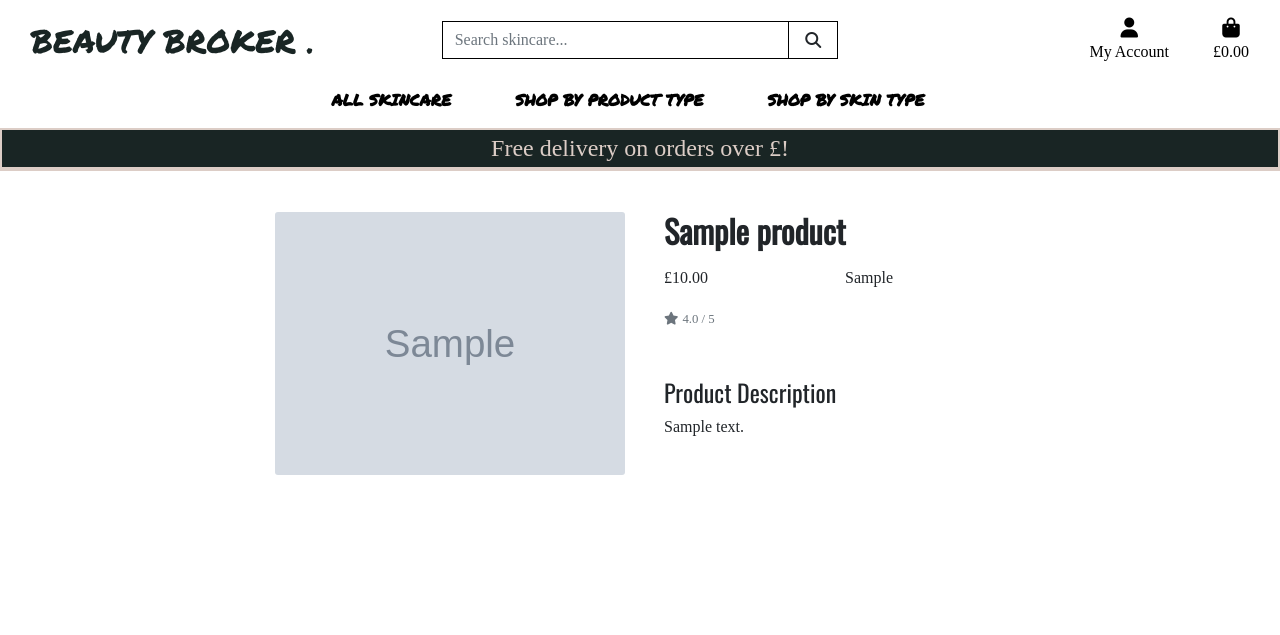
After one commit to ClDaly2904/beauty-broker, a Django app: page /products/000 in a window 1280 px wide. The commit adds this page. Shown: the top 635 px of the page. Run offline with Django 3.2, Linux system fonts and the light colour scheme; tables that the repository leaves empty hold one stand-in row (values such as "Sample post"); grey boxes marked "Sample" are stand-in pictures; some libraries are stand-ins or nearby versions; some web fonts are replaced.

Commit message:
Add product_detail.html page

```diff
--- /dev/null
+++ b/products/templates/products/product_detail.html
@@ -0,0 +1,52 @@
+{% extends "base.html" %}
+{% load static %}
+
+{% block page_header %}
+<div class="container header-container">
+    <div class="row">
+        <div class="col"></div>
+    </div>
+</div>
+{% endblock %}
+
+{% block content %}
+<div class="container">
+    <div class="row">
+        <div class="col-12 col-md-6 col-lg-4 offset-lg-2">
+            <div class="image-container my-5">
+                {% if product.image %}
+                <a href="{{ product.image.url }}" target="_blank">
+                    <img class="card-img img-fluid" src="{{ product.image.url }}" alt="{{ product.name }}">
+                </a>
+                {% else %}
+                <a href="">
+                    <img class="card-img img-fluid" src="{{ MEDIA_URL }}noimage.png" alt="{{ product.name }}">
+                </a>
+                {% endif %}
+            </div>
+        </div>
+        <div class="col-12 col-md-6 col-lg-4 px-4">
+            <div class="product-details-container mb-5 mt-md-5">
+                <h2 class="mb-3 font-weight-bold">{{ product.name }}</h2>
+                <div class="row">
+                    <div class="col">
+                        <p class="mb-0 text-left">£{{ product.price }}</p>
+                    </div>
+                    <div class="col">
+                        {% if product.size %}
+                        <p>{{ product.size }}</p>
+                        {% endif %}
+                    </div>
+                </div>
+                {% if product.rating %}
+                <small class="text-muted"><i class="fas fa-star mr-1"></i>{{ product.rating }} / 5</small>
+                {% else %}
+                <small class="text-muted">No Rating</small>
+                {% endif %}
+                <h4 class="mt-5">Product Description</h4>
+                <p>{{ product.description }}</p>
+            </div>
+        </div>
+    </div>
+</div>
+{% endblock %}
--- a/products/urls.py
+++ b/products/urls.py
@@ -3,5 +3,6 @@ from . import views
 
 
 urlpatterns = [
-    path('', views.all_products, name='products')
+    path('', views.all_products, name='products'),
+    path('<product_id>', views.product_detail, name='product_detail'),
 ]
--- a/products/views.py
+++ b/products/views.py
@@ -1,4 +1,4 @@
-from django.shortcuts import render
+from django.shortcuts import render, get_object_or_404
 from .models import Product
 
 
@@ -12,3 +12,15 @@ def all_products(request):
     }
 
     return render(request, 'products/products.html', context)
+
+
+def product_detail(request, product_id):
+    """ A view to show details for a specific product """
+
+    product = get_object_or_404(Product, pk=product_id)
+
+    context = {
+        'product': product,
+    }
+
+    return render(request, 'products/product_detail.html', context)
--- a/static/css/base.css
+++ b/static/css/base.css
@@ -3,11 +3,12 @@ html {
 }
 
 body {
-    height: calc(100vh - 164px);
+    background-size: cover;
+    height: calc(100vh - 164px)!important;
     font-family: 'Source Serif Pro', serif;
 }
 
-h1, h2 {
+h1, h2, h3, h4 {
     font-family: 'Oswald', sans-serif;
 }
 
@@ -92,13 +93,6 @@ h1, h2 {
 
 /* -------------------------------- Media Queries */
 
-/* Slightly larger container on xl screens */
-@media (min-width: 1200px) {
-  .container {
-    max-width: 80%;
-  }
-}
-
 /* fixed top navbar only on medium and up */
 @media (min-width: 992px) {
     .fixed-top-desktop-only {
@@ -114,6 +108,17 @@ h1, h2 {
     }
 }
 
+/* pad the top a bit when navbar is collapsed on mobile */
+@media (max-width: 991px) {
+    .header-container {
+        padding-top: 116px;
+    }
+
+    body {
+        height: calc(100vh - 116px);
+    }
+}
+
 /* small screen sizes */
 @media (max-width: 767px) {
 
@@ -121,3 +126,13 @@ h1, h2 {
         margin-top: 10% !important;
     }
 }
+
+@media (max-width: 377px) {
+    .header-container {
+        padding-top: 150px;
+    }
+
+    body {
+        height: calc(100vh - 150px);
+    }
+}
--- a/templates/includes/main-nav.html
+++ b/templates/includes/main-nav.html
@@ -8,7 +8,7 @@
                 <a href="" class="dropdown-item">By Price</a>
                 <a href="" class="dropdown-item ">By Rating</a>
                 <a href="" class="dropdown-item ">By Category</a>
-                <a href="" class="dropdown-item">All Skincare</a>
+                <a href="{% url 'products' %}" class="dropdown-item">All Skincare</a>
             </div>
         </li>
 
--- a/templates/includes/mobile-top-header.html
+++ b/templates/includes/mobile-top-header.html
@@ -46,9 +46,9 @@
             <div><i class="fas fa-shopping-bag fa-lg"></i></div>
             <p class="my-0">
                 {% if grand_total %}
-                    ${{ grand_total|floatformat:2 }}
+                    £{{ grand_total|floatformat:2 }}
                 {% else %}
-                    $0.00
+                    £0.00
                 {% endif %}
             </p>
         </div>
```
Also changed, not shown: products/templates/products/products.html (+7 -5 lines), templates/base.html (+22 -9 lines).
